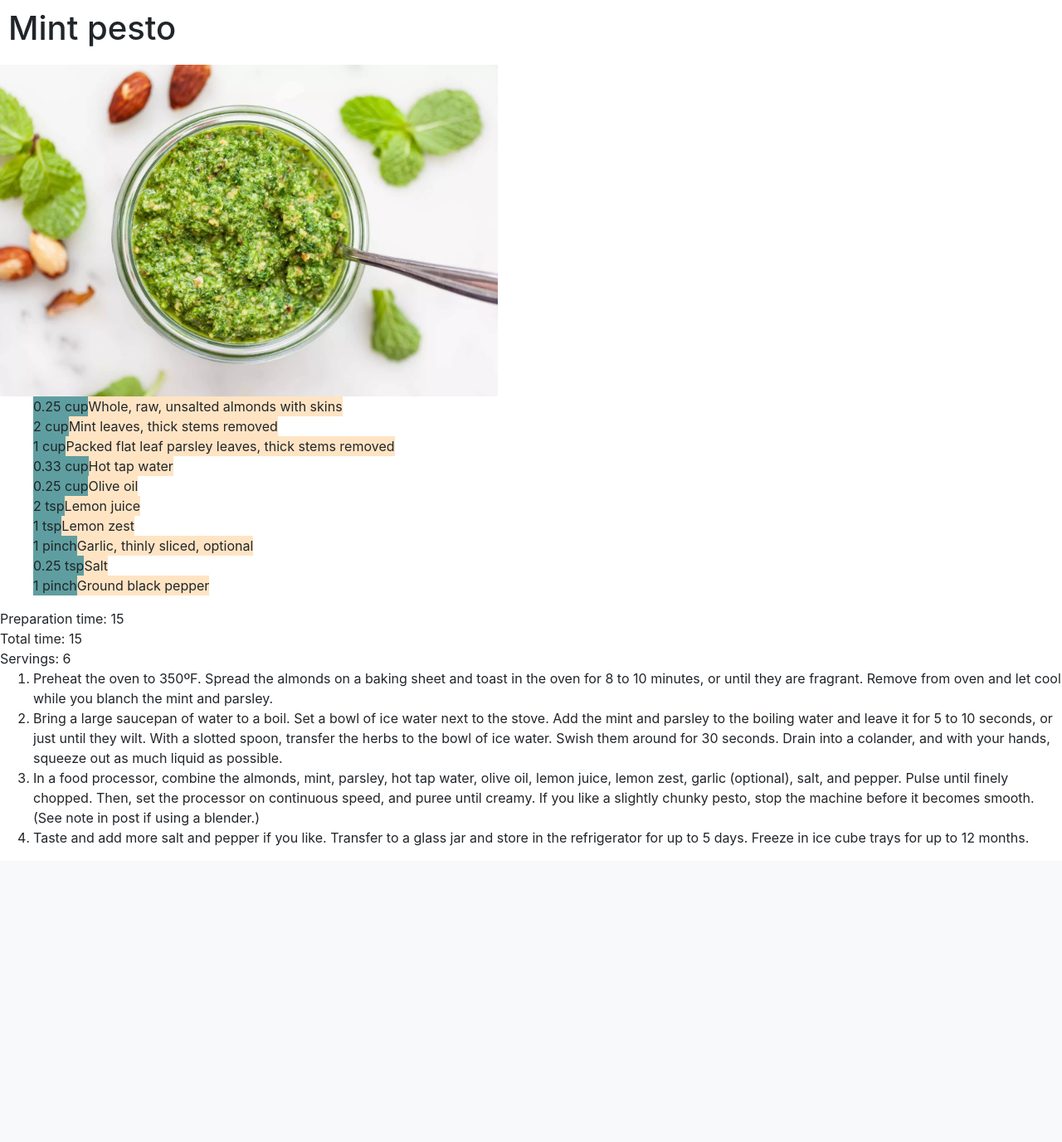
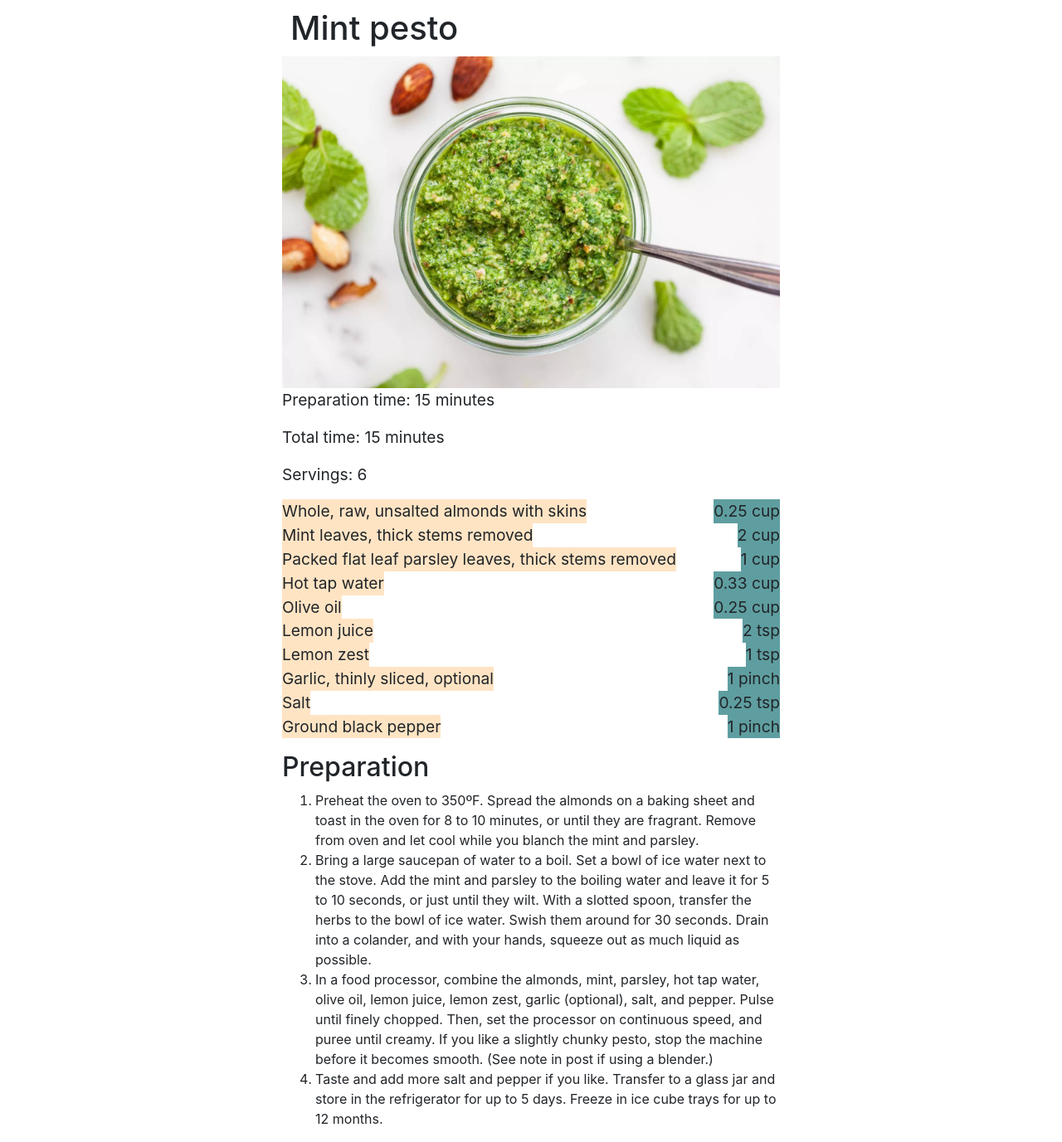
Before and after one commit to sandorbence/cs50, a Django app: page /recipe/1 in a window 1280 px wide. Shown: the part 56-1433 px from the top of the page at 83% size. Before the commit the page ends 1076 px from the top, so only its background shows below. Run offline with Django 4.2, Linux system fonts and the light colour scheme; data comes from the database, SQL or seed files in the repository; both versions use the stored data as it was after the commit; some libraries are stand-ins or nearby versions.

Commit message:
Add cards to index
Recipes are now displayed as bootstrap cards on index page. Improved
recipe page display somewhat.

```diff
--- a/capstone/recipes/models.py
+++ b/capstone/recipes/models.py
@@ -12,7 +12,7 @@ class User(AbstractUser):
 class Recipe(models.Model):
     uploader = models.ForeignKey(
         User, on_delete=models.CASCADE, related_name="recipes")
-    title = models.CharField(max_length=50)
+    title = models.CharField(max_length=100)
     image = models.ImageField(upload_to="recipe-images", blank=True, null=True)
     preparation = models.CharField(max_length=5000)
     upload_date = models.DateTimeField(auto_now_add=True)
--- a/capstone/recipes/static/recipes/styles.css
+++ b/capstone/recipes/static/recipes/styles.css
@@ -5,12 +5,6 @@ h1 {
 h5 {
     margin-bottom: 0;
     margin-right: 10px;
-}
-
-img {
-    margin-top: 10px;
-    max-height: 400px;
-    object-fit: contain;
 }
 
 input {
@@ -219,8 +245,37 @@ ul li {
     padding-top: 0;
 }
 
+#recipe-ingredients {
+    padding: 0;
+}
+
 #recipe-ingredients li {
     display: flex;
+    font-size: 1.2rem;
+    justify-content: space-between;
+}
+
+#recipe-main-container {
+    display: flex;
+    justify-content: center;
+    width: 100%;
+}
+
+#recipe-main-container>div {
+    align-items: center;
+    display: flex;
+    flex-direction: column;
+    min-width: 600px;
+    width: 40%;
+}
+
+#recipe-top-container img {
+    max-height: 100%;
+    max-width: 100%;
+}
+
+#recipe-top-container p {
+    font-size: 1.2rem;
 }
 
 #times-container {
--- a/capstone/recipes/templates/recipes/recipe.html
+++ b/capstone/recipes/templates/recipes/recipe.html
@@ -1,25 +1,28 @@
 {% extends "recipes/layout.html" %}
 
 {% block body %}
+<div id="recipe-main-container">
     <div>
+        <div id="recipe-top-container">
             <h1>{{ recipe.title }}</h1>
             {% if recipe.image %}
             <img src="{{ recipe.image.url }}" alt="{{ recipe.image.name }}">
             {% else %}
             {% endif %}
+            <p>Preparation time: {{ recipe.prep_time }} minutes</p>
+            <p>Total time: {{ recipe.total_time }} minutes</p>
+            <p>Servings: {{ recipe.servings }}</p>
             <ul id="recipe-ingredients">
                 {% for ingredient in recipe.ingredients.all %}
                 <li>
+                    <div class="recipe-ingredient-name">{{ ingredient.name }}</div>
                     <div class="recipe-quantity">{{ ingredient.quantity }}</div>
-            <div class="recipe-ingredient-name">{{ ingredient.name }}</div>
                 </li>
                 {% endfor %}
             </ul>
         </div>
         <div>
-    <div>Preparation time: {{ recipe.prep_time }}</div>
-    <div>Total time: {{ recipe.total_time }}</div>
-    <div>Servings: {{ recipe.servings }}</div>
+            <h2>Preparation</h2>
             {% if steps|length == 0 %}
             <p>{{recipe.preparation}}</p>
             {% else %}
@@ -30,4 +33,6 @@
             </ol>
             {% endif %}
         </div>
+    </div>
+</div>
 {% endblock %}
```
Also changed, not shown: other parts of capstone/recipes/static/recipes/styles.css (+33 -1 lines), capstone/recipes/static/scripts/new.js (+20 -4 lines), capstone/recipes/templates/recipes/index.html (+14 -9 lines), capstone/db.sqlite3, capstone/recipes/migrations/0005_alter_recipe_title.py (added). Lines whose indentation alone changed are shown as unchanged.
